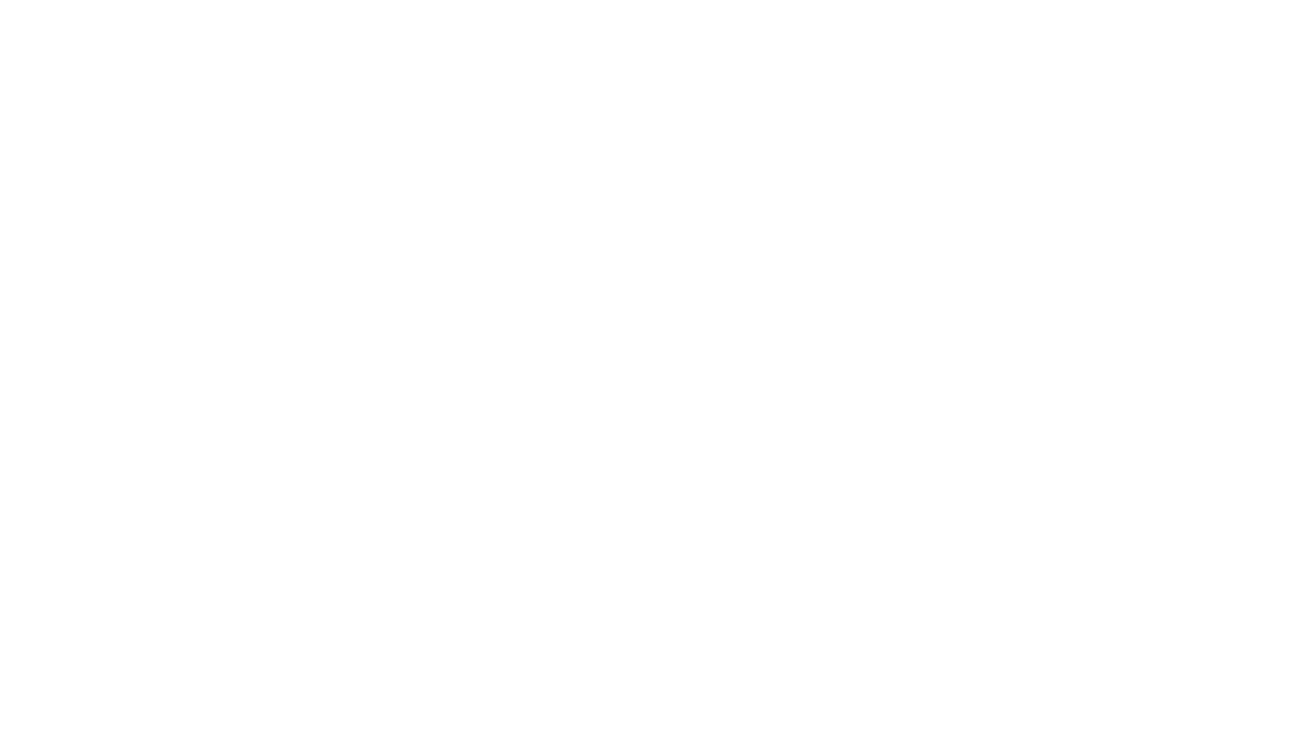
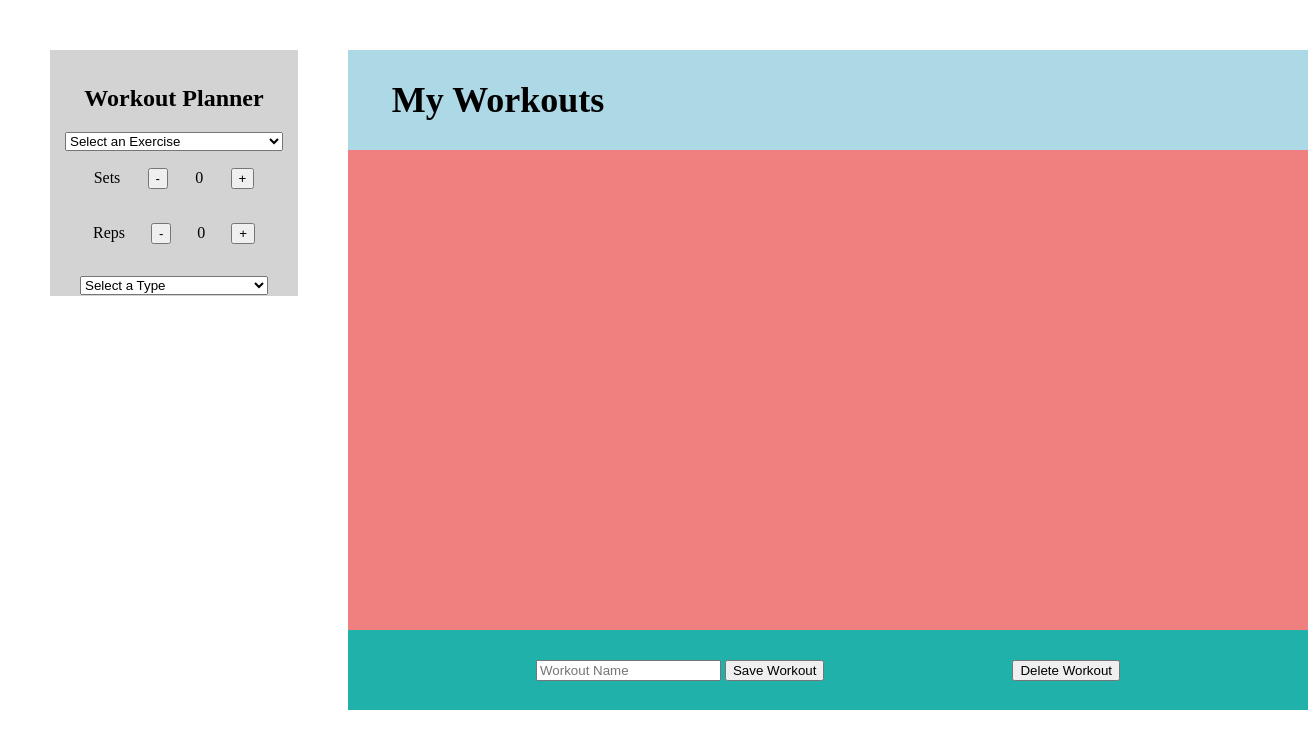
Before and after one commit to jacobspackman/capstone-project-foundations, a website: page public/index.html in a window 1280 px wide. Shown: the whole page, 1308 px wide, since content can reach past the window. Drawn offline with nearby package versions, Linux system fonts and the light colour scheme.

Commit message:
added html and some css

```diff
--- a/public/index.html
+++ b/public/index.html
@@ -8,15 +8,90 @@
     <link rel="stylesheet" href="styles.css">
 </head>
 <body>
+    <main>
     <section class="workout-planner-container">
-        <header class="workout-planner-header"></header>
-        <d
+        <header class="workout-planner-header">
+            <h1>Workout Planner</h1>
+        </header>
+        <div class="workout-planner-form">
+            <label for="exercises"></label>
+                <select id="exercises" name="exercises">
+                    <option value="" disabled selected>Select an Exercise</option>
+                    <option value="">Shoulder Press (Shoulders)</option>
+                    <option value="">Delt Cable Fly Front (Shoulders)</option>
+                    <option value="">Delt Cable Fly Side (Shoulders)</option>
+                    <option value="">Delt Cable Fly Rear (Shoulders)</option>
+                    <option value="">Lat Raises (Shoulders)</option>
+                    <option value="">Bench Press (Chest)</option>
+                    <option value="">Incline Bench Press (Chest)</option>
+                    <option value="">Cable Flys (Chest)</option>
+                    <option value="">Dumbbell Press (Chest)</option>
+                    <option value="">Incline Dumbell Press (Chest)</option>
+                    <option value="">Rope Pulldowns (Triceps)</option>
+                    <option value="">Flatbar Pulldowns (Triceps)</option>
+                    <option value="">Barbell Skullcrushers (Triceps)</option>
+                    <option value="">Dumbbell Skullcrushers (Triceps)</option>
+                    <option value="">Dips (Triceps)</option>
+                    <option value="">Dumbell Curls (Biceps)</option>
+                    <option value="">Barbell Curls (Biceps)</option>
+                    <option value="">Preacher Curls (Biceps)</option>
+                    <option value="">Cable Curls (Biceps)</option>
+                    <option value="">Spider Curls (Biceps)</option>
+                    <option value="">Squat (Legs)</option>
+                    <option value="">Leg Lifts (Legs)</option>
+                    <option value="">Calf Rasies (Legs)</option>
+                    <option value="">Dead Lift (Legs)</option>
+                    <option value="">Bulgarian Split Squat (Legs)</option>
+                    <option value="">Crunches (Core)</option>
+                    </select>
+
+            <div class="workout-planner-counter">
+                <p>Sets</p>
+                <button class="plus-minus-btn" type="minus">-</button>
+                <p>0</p>
+                <button class="plus-minus-btn" type="plus">+</button>
+            </div>
+
+            <div class="workout-planner-counter">
+                <p>Reps</p>
+                <button class="plus-minus-btn" type="minus">-</button>
+                <p>0</p>
+                <button class="plus-minus-btn" type="plus">+</button>
+            </div>
+
+            <label for="exercise-type"></label>
+                <select id="exercise-type" name="exercise-type">
+                    <option value="" disabled selected>Select a Type</option>
+                    <option value="">Standard</option>
+                    <option value="">To Fail</option>
+                    <option value="">Drop Set</option>
+                    </select>
+        </div>
     </section>
 
+
     <section class="workout-main-container">
-        <nav class="my-workouts-container"></nav>
-        <main class="exercise-card-container"></main>
+        <nav class="my-workouts-container">
+            <div class="my-workouts-contents" id="saved-workouts">
+                <header class="my-workouts-header">
+                    <h2>My Workouts</h2>
+                </header>
+            </div>
+        </nav>
+        <main class="exercise-card-container">
+            <div class="exercise-cards">
+                <div></div>
+            </div>
+            <div class="workout-save-delete">
+                <form>
+                    <input type="text" placeholder="Workout Name" class="workout-name-input"/>
+                    <button id="save-workout-btn">Save Workout</button>
+                </form>
+                <button id="delete-workout-btn">Delete Workout</button>
+            </div>
+        </main>
     </section>
+    </main>
 
 
 
--- a/public/styles.css
+++ b/public/styles.css
@@ -0,0 +1,84 @@
+body{
+    margin: 0;
+    padding: 0;
+}
+
+main {
+    display: flex;
+    justify-content: space-between;
+}
+
+
+.workout-planner-container {
+    background-color: lightgrey;
+    width: 25vw;
+    height: 27vh;
+    margin: 50px 0px 0px 50px;
+    padding: 15px;
+    display: flex;
+    flex-direction: column;
+    align-items: center;
+}
+
+.workout-planner-form{
+    display: flex;
+    flex-direction: column;
+    justify-content: space-evenly;
+
+}
+
+.workout-main-container {
+    background-color: lightgreen;
+    width: 75vw;
+    height: 80vh;
+    margin: 50px 50px 0px 50px;
+}
+
+.my-workouts-header {
+    background-color: lightblue;
+    height: 100px;
+}
+
+.my-workouts-header > h2 {
+    padding: 0px;
+    margin: 0px;
+    width: 300px;
+    height: 100px;
+    display: flex;
+    justify-content: center;
+    align-items: center;
+    font-size: 36px;
+}
+
+.exercise-card-container {
+    display: flex;
+    flex-direction: column;
+}
+
+
+.exercise-cards {
+    background-color: lightcoral;
+    width: 75vw;
+    height: 60vh;
+}
+
+.workout-save-delete {
+    background-color: lightseagreen;
+    width: 75vw;
+    height: 10vh;
+    display: flex;
+    justify-content: space-evenly;
+    align-items: center;
+}
+
+.workout-planner-counter{
+    display: flex;
+    justify-content: space-around;
+    align-items: center;
+    margin: 15px;
+    height: 25px;
+}
+
+#exercise-type {
+    margin: 15px;
+}
```
